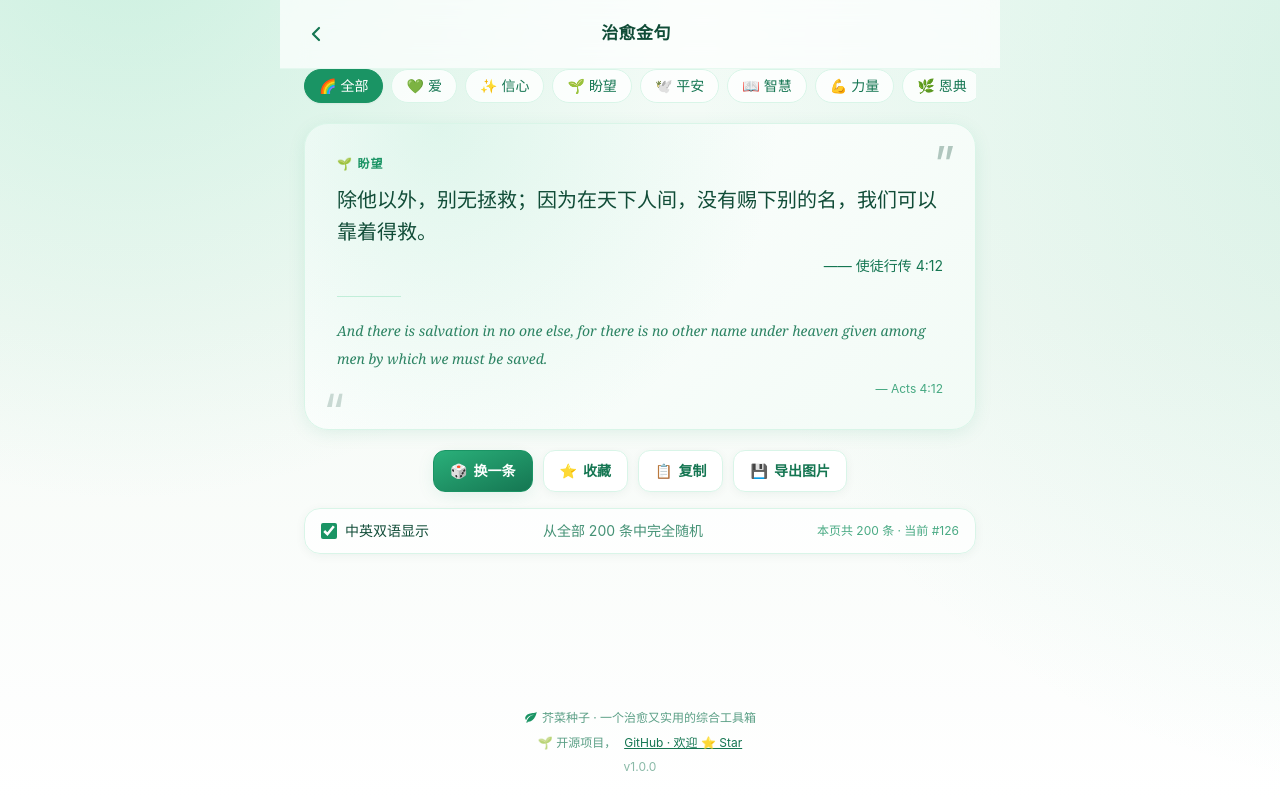
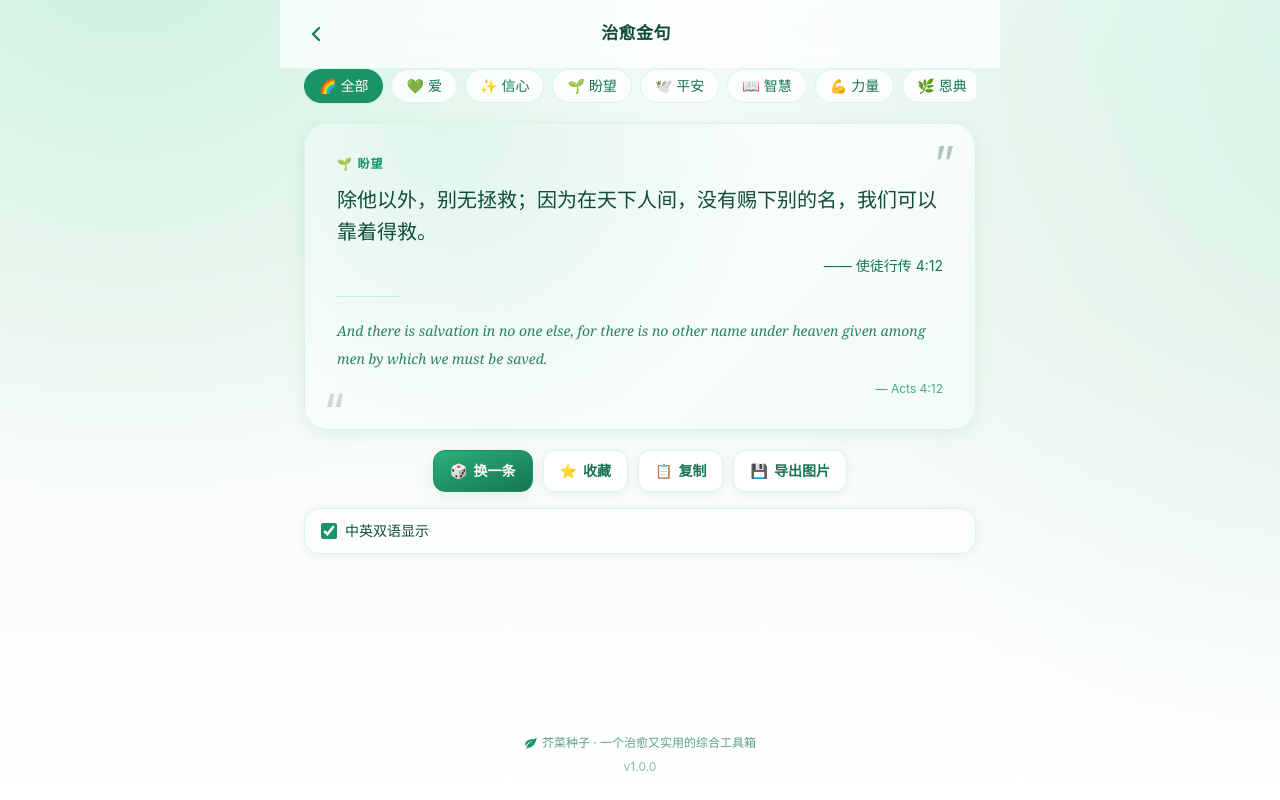
Before and after one commit to lxt-java/mustardseed, a React (Vite) app in the folder frontend/: page /#/verse in a window 1280 px wide. Built offline with nearby package versions, Linux system fonts and the light colour scheme.

Commit message:
feat(frontend): 7 项 UI 调整 — 标题加 logo、修复待办导出、隐藏音乐/测试入口、更多页精简、README 更新为芥菜种子

```diff
--- a/frontend/src/components/SiteFooter.tsx
+++ b/frontend/src/components/SiteFooter.tsx
@@ -1,6 +1,4 @@
 import React from 'react'
-
-const REPO_URL = 'https://github.com/lxt-java/mustardseed'
 
 const SiteFooter: React.FC = () => {
   return (
@@ -11,13 +9,6 @@ const SiteFooter: React.FC = () => {
         </svg>
         <span>芥菜种子 · 一个治愈又实用的综合工具箱</span>
       </div>
-      <div className="mt-1.5 flex flex-wrap items-center justify-center gap-x-2">
-        <span>🌱 开源项目，</span>
-        <a href={REPO_URL} target="_blank" rel="noreferrer noopener"
-          className="text-mint-700 underline hover:text-mint-900">
-          GitHub · 欢迎 ⭐ Star
-        </a>
-      </div>
       <div className="mt-1 text-mint-700/50">
         v1.0.0
       </div>
--- a/frontend/src/pages/Home.tsx
+++ b/frontend/src/pages/Home.tsx
@@ -124,6 +124,10 @@ const funTools: Tool[] = [
   },
 ]
 
+// 暂时隐藏的工具入口（恢复时清空数组即可）
+const HIDDEN_TOOLS: string[] = ['/music', '/quiz']
+const funToolsVisible = funTools.filter((t) => !HIDDEN_TOOLS.includes(t.to))
+
 const ToolCard: React.FC<{ tool: Tool }> = ({ tool }) => {
   const isDisabled = tool.to === '#'
   const Wrapper: any = isDisabled ? 'div' : Link
@@ -175,7 +179,7 @@ const Home: React.FC = () => {
           <div>
             <p className="text-sm text-mint-700/70">{greet}，今天也要开心呀</p>
             <h1 className="mt-1 text-3xl sm:text-4xl font-bold text-mint-900 tracking-tight">
-              芥菜种子
+              芥菜种子 <span className="align-middle text-2xl sm:text-3xl">🌱</span>
             </h1>
             <p className="mt-2 text-sm text-mint-800/80 max-w-md">
               办公工具箱 + 休闲小玩意儿，一个页面搞定你的摸鱼与专注。最小的种子，也能长成大树。
@@ -212,10 +216,10 @@ const Home: React.FC = () => {
             </div>
             <h2 className="mt-2 text-xl font-bold text-mint-900">让生活可爱一点</h2>
           </div>
-          <span className="text-xs text-mint-700/60">共 {funTools.length} 个</span>
+          <span className="text-xs text-mint-700/60">共 {funToolsVisible.length} 个</span>
         </div>
         <div className="grid grid-cols-2 sm:grid-cols-3 gap-3 sm:gap-4">
-          {funTools.map((t) => (
+          {funToolsVisible.map((t) => (
             <ToolCard key={t.name} tool={t} />
           ))}
         </div>
--- a/frontend/src/pages/More.tsx
+++ b/frontend/src/pages/More.tsx
@@ -73,7 +73,7 @@ const More: React.FC = () => {
         </Link>
       </section>
 
-      {/* 构建信息 */}
+      {/* 暂时隐藏：构建信息（恢复时取消注释）
       <section className="rounded-2xl bg-white/80 border border-mint-100 shadow-card px-4 py-2 mb-4">
         <div className="flex items-center justify-between pt-2 pb-1">
           <p className="text-sm font-semibold text-mint-800">🌿 构建信息</p>
@@ -85,8 +85,9 @@ const More: React.FC = () => {
         <Row label="最近提交" value={__GIT_COMMIT__} mono />
         <Row label="提交时间" value={gitDate()} mono />
       </section>
+      */}
 
-      {/* 全部工具 */}
+      {/* 暂时隐藏：全部工具目录（恢复时取消注释）
       <section className="mb-4">
         <p className="text-sm font-semibold text-mint-800 mb-2 px-1">🧰 全部工具</p>
         <div className="rounded-2xl bg-white/80 border border-mint-100 shadow-card overflow-hidden">
@@ -110,6 +111,7 @@ const More: React.FC = () => {
           ))}
         </div>
       </section>
+      */}
 
       {/* 建议反馈 */}
       <section className="rounded-2xl bg-white/80 border border-mint-100 shadow-card p-4 mb-6">
--- a/frontend/src/pages/Todo.tsx
+++ b/frontend/src/pages/Todo.tsx
@@ -134,8 +134,11 @@ const Todo: React.FC = () => {
     const a = document.createElement('a')
     a.href = url
     a.download = `芥菜种子待办_${new Date().toISOString().slice(0,10)}.txt`
+    document.body.appendChild(a)
     a.click()
-    URL.revokeObjectURL(url)
+    a.remove()
+    // 延迟释放，避免浏览器还没开始下载就被回收
+    setTimeout(() => URL.revokeObjectURL(url), 1000)
   }
 
   return (
--- a/frontend/src/pages/Verse.tsx
+++ b/frontend/src/pages/Verse.tsx
@@ -215,15 +215,6 @@ const Verse: React.FC = () => {
             className="w-4 h-4 accent-mint-600"/>
           中英双语显示
         </label>
-        <button
-          onClick={() => { setShowFavOnly(false); setTag('all'); randNext(false) }}
-          className="text-mint-700/80 hover:text-mint-800 underline-offset-2 hover:underline"
-        >
-          从全部 200 条中完全随机
-        </button>
-        <div className="text-xs text-mint-600/80">
-          本页共 {pool.length} 条 · 当前 #{pool.length ? (idx % pool.length) + 1 : 0}
-        </div>
       </div>
 
       {/* Recent */}
```
Also changed, not shown: 1 other file (tests, documents, lock files or other folders).
